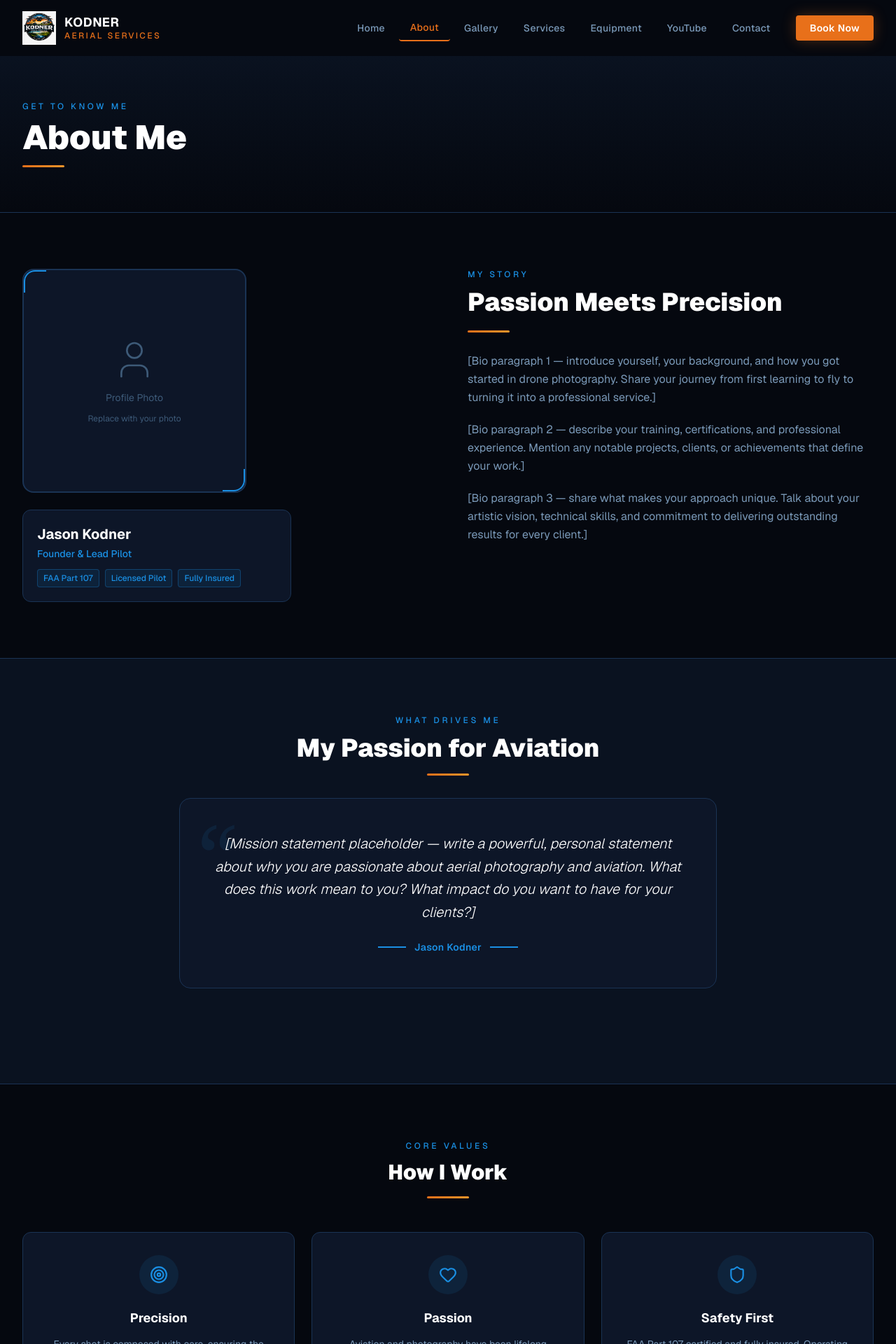
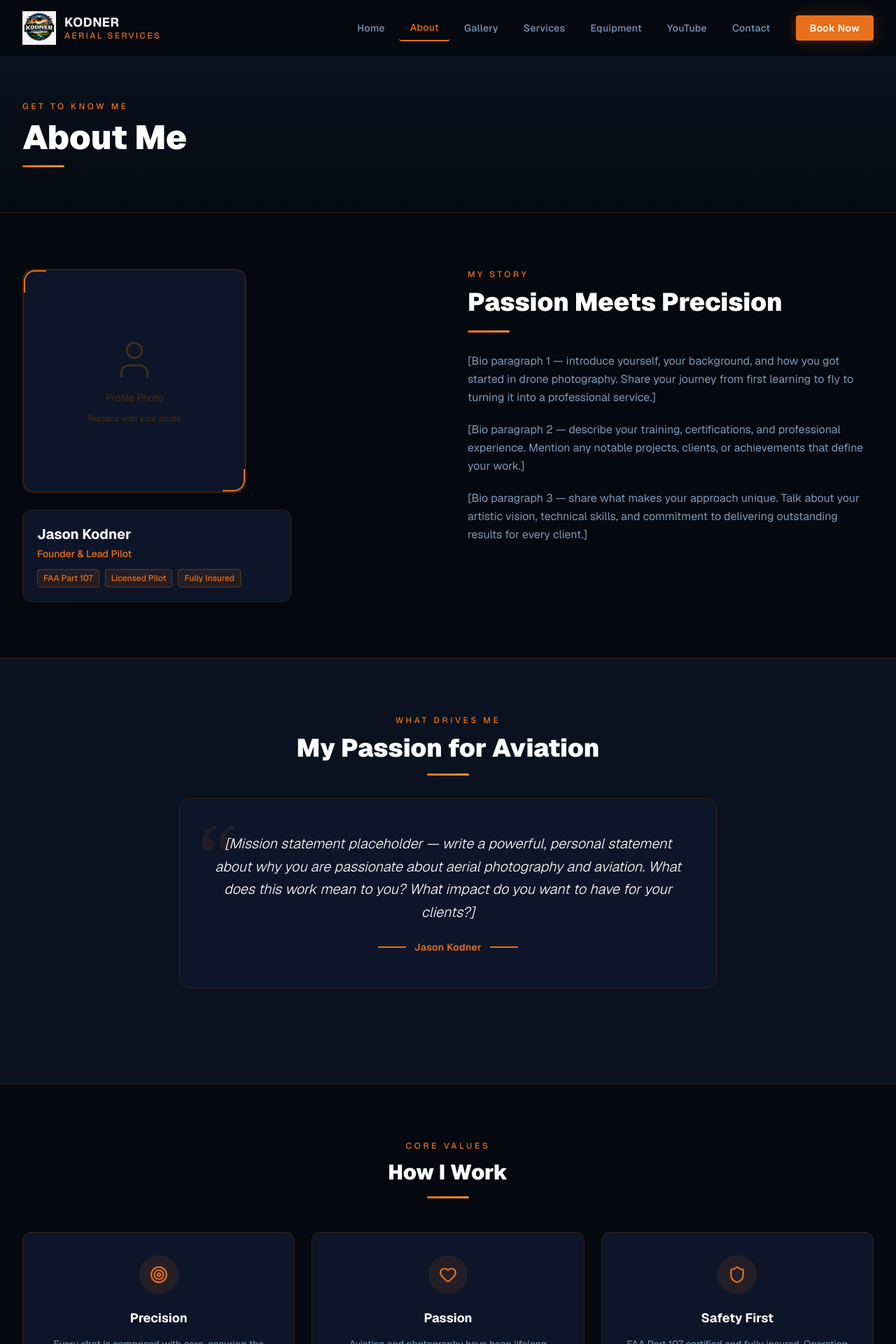
Before and after one commit to JasonKodner25/initialproject-, a Next.js app: page /about in a window 1280 px wide. Shown: the top 1920 px of the page at 70% size. Built offline with nearby package versions, Linux system fonts and the light colour scheme.

Commit message:
Retheme about page colors around logo orange

```diff
--- a/src/app/about/page.tsx
+++ b/src/app/about/page.tsx
@@ -22,9 +22,9 @@ export default function AboutPage() {
   return (
     <main className="pt-20">
       {/* ── Page Header ─────────────────────────────────────────────── */}
-      <section className="py-16 bg-gradient-to-b from-[#0a1220] to-[#05080f] border-b border-[#1a3354]">
+      <section className="py-16 bg-gradient-to-b from-[#0a1220] to-[#05080f] border-b border-[#3d2010]">
         <div className="max-w-7xl mx-auto px-4 sm:px-6 lg:px-8">
-          <div className="text-[#1a8fe3] text-xs tracking-[0.3em] uppercase font-medium mb-3">
+          <div className="text-[#e8701a] text-xs tracking-[0.3em] uppercase font-medium mb-3">
             Get to Know Me
           </div>
           <h1 className="text-4xl sm:text-5xl font-black text-white">About Me</h1>
@@ -38,26 +38,26 @@ export default function AboutPage() {
           <div className="grid grid-cols-1 lg:grid-cols-2 gap-14 items-start">
             {/* Profile photo placeholder */}
             <div className="flex flex-col items-center lg:items-start gap-6">
-              <div className="relative w-64 h-64 sm:w-80 sm:h-80 rounded-2xl bg-[#0d1628] border-2 border-[#1a3354] overflow-hidden flex items-center justify-center">
-                <div className="flex flex-col items-center gap-3 text-[#3d5a78]">
+              <div className="relative w-64 h-64 sm:w-80 sm:h-80 rounded-2xl bg-[#0d1628] border-2 border-[#3d2010] overflow-hidden flex items-center justify-center">
+                <div className="flex flex-col items-center gap-3 text-[#4a3018]">
                   <User size={64} strokeWidth={1} />
                   <span className="text-sm">Profile Photo</span>
                   <span className="text-xs text-center px-4">Replace with your photo</span>
                 </div>
                 {/* Corner accent */}
-                <div className="absolute top-0 left-0 w-8 h-8 border-t-2 border-l-2 border-[#1a8fe3] rounded-tl-2xl" />
-                <div className="absolute bottom-0 right-0 w-8 h-8 border-b-2 border-r-2 border-[#1a8fe3] rounded-br-2xl" />
+                <div className="absolute top-0 left-0 w-8 h-8 border-t-2 border-l-2 border-[#e8701a] rounded-tl-2xl" />
+                <div className="absolute bottom-0 right-0 w-8 h-8 border-b-2 border-r-2 border-[#e8701a] rounded-br-2xl" />
               </div>
 
               {/* Name card */}
-              <div className="bg-[#0d1628] border border-[#1a3354] rounded-xl p-5 w-full max-w-sm">
+              <div className="bg-[#0d1628] border border-[#3d2010] rounded-xl p-5 w-full max-w-sm">
                 <div className="text-white font-bold text-xl mb-1">Jason Kodner</div>
-                <div className="text-[#1a8fe3] text-sm font-medium mb-3">Founder &amp; Lead Pilot</div>
+                <div className="text-[#e8701a] text-sm font-medium mb-3">Founder &amp; Lead Pilot</div>
                 <div className="flex flex-wrap gap-2">
                   {['FAA Part 107', 'Licensed Pilot', 'Fully Insured'].map((tag) => (
                     <span
                       key={tag}
-                      className="px-2 py-1 bg-[#1a8fe3]/10 border border-[#1a8fe3]/30 text-[#1a8fe3] text-xs rounded font-medium"
+                      className="px-2 py-1 bg-[#e8701a]/10 border border-[#e8701a]/30 text-[#e8701a] text-xs rounded font-medium"
                     >
                       {tag}
                     </span>
@@ -68,7 +68,7 @@ export default function AboutPage() {
 
             {/* Bio text */}
             <div>
-              <div className="text-[#1a8fe3] text-xs tracking-[0.3em] uppercase font-medium mb-3">
+              <div className="text-[#e8701a] text-xs tracking-[0.3em] uppercase font-medium mb-3">
                 My Story
               </div>
               <h2 className="text-3xl sm:text-4xl font-black text-white mb-5">
@@ -93,10 +93,10 @@ export default function AboutPage() {
       </section>
 
       {/* ── Mission Statement ────────────────────────────────────────── */}
-      <section className="py-20 bg-[#0a1220] border-y border-[#1a3354]">
+      <section className="py-20 bg-[#0a1220] border-y border-[#3d2010]">
         <div className="max-w-7xl mx-auto px-4 sm:px-6 lg:px-8">
           <div className="text-center mb-14">
-            <div className="text-[#1a8fe3] text-xs tracking-[0.3em] uppercase font-medium mb-3">
+            <div className="text-[#e8701a] text-xs tracking-[0.3em] uppercase font-medium mb-3">
               What Drives Me
             </div>
             <h2 className="text-3xl sm:text-4xl font-black text-white mb-4">
@@ -105,9 +105,9 @@ export default function AboutPage() {
             <div className="section-divider mx-auto mb-8" />
 
             {/* Mission block */}
-            <div className="max-w-3xl mx-auto bg-[#0d1628] border border-[#1a3354] rounded-2xl p-8 sm:p-12 relative overflow-hidden">
+            <div className="max-w-3xl mx-auto bg-[#0d1628] border border-[#3d2010] rounded-2xl p-8 sm:p-12 relative overflow-hidden">
               {/* Decorative quote mark */}
-              <div className="absolute top-4 left-6 text-[#1a8fe3]/10 text-[8rem] font-serif leading-none select-none">
+              <div className="absolute top-4 left-6 text-[#e8701a]/10 text-[8rem] font-serif leading-none select-none">
                 &ldquo;
               </div>
               <div className="relative">
@@ -115,9 +115,9 @@ export default function AboutPage() {
                   [Mission statement placeholder — write a powerful, personal statement about why you are passionate about aerial photography and aviation. What does this work mean to you? What impact do you want to have for your clients?]
                 </p>
                 <div className="flex items-center justify-center gap-3">
-                  <div className="w-10 h-[2px] bg-[#1a8fe3]" />
-                  <span className="text-[#1a8fe3] text-sm font-semibold tracking-wide">Jason Kodner</span>
-                  <div className="w-10 h-[2px] bg-[#1a8fe3]" />
+                  <div className="w-10 h-[2px] bg-[#e8701a]" />
+                  <span className="text-[#e8701a] text-sm font-semibold tracking-wide">Jason Kodner</span>
+                  <div className="w-10 h-[2px] bg-[#e8701a]" />
                 </div>
               </div>
             </div>
@@ -129,7 +129,7 @@ export default function AboutPage() {
       <section className="py-20 bg-[#05080f]">
         <div className="max-w-7xl mx-auto px-4 sm:px-6 lg:px-8">
           <div className="text-center mb-12">
-            <div className="text-[#1a8fe3] text-xs tracking-[0.3em] uppercase font-medium mb-3">
+            <div className="text-[#e8701a] text-xs tracking-[0.3em] uppercase font-medium mb-3">
               Core Values
             </div>
             <h2 className="text-3xl font-black text-white">How I Work</h2>
@@ -140,10 +140,10 @@ export default function AboutPage() {
             {values.map(({ icon: Icon, title, desc }) => (
               <div
                 key={title}
-                className="bg-[#0d1628] border border-[#1a3354] rounded-xl p-8 text-center hover:border-[#1a8fe3]/50 transition-all group"
+                className="bg-[#0d1628] border border-[#3d2010] rounded-xl p-8 text-center hover:border-[#e8701a]/50 transition-all group"
               >
-                <div className="w-14 h-14 bg-[#1a8fe3]/10 rounded-full flex items-center justify-center mx-auto mb-5 group-hover:bg-[#1a8fe3]/20 transition-colors">
-                  <Icon size={26} className="text-[#1a8fe3]" />
+                <div className="w-14 h-14 bg-[#e8701a]/10 rounded-full flex items-center justify-center mx-auto mb-5 group-hover:bg-[#e8701a]/20 transition-colors">
+                  <Icon size={26} className="text-[#e8701a]" />
                 </div>
                 <h3 className="text-white font-bold text-lg mb-3">{title}</h3>
                 <p className="text-[#7a99b8] text-sm leading-relaxed">{desc}</p>
```
